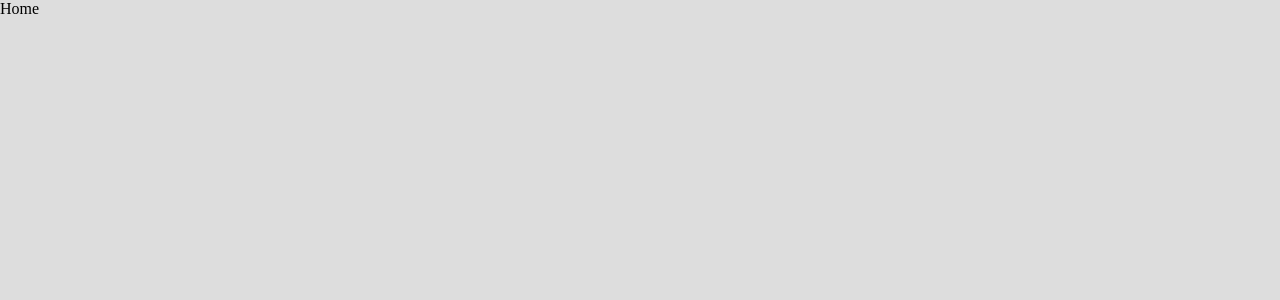
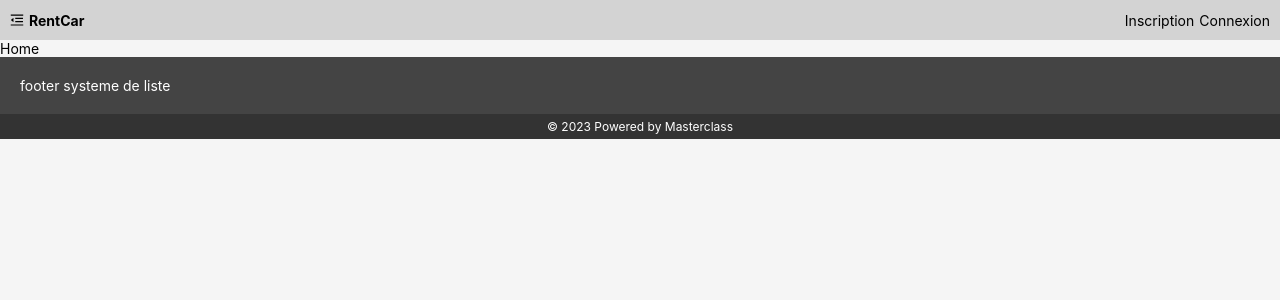
Before and after one commit to hechmi11/reactmasterclass, a React (Vite) app in the folder frontend/: page / in a window 1280 px wide. Shown: the top 300 px of the page. Built offline with nearby package versions, Linux system fonts and the light colour scheme.

Commit message:
navbar + footer

```diff
--- a/frontend/src/App.jsx
+++ b/frontend/src/App.jsx
@@ -23,7 +23,10 @@ function App() {
   return (
     <Router>
       <Routes>
-        <Route path="/" element={<Home />} />
+        <Route path="/" element={<HomeLayout />}>
+          <Route index element={<Home />} />
+        </Route>
+
         <Route path="/login-member" element={<LoginMember />} />
         <Route path="/login-admin" element={<LoginAdmin />} />
 
--- /dev/null
+++ b/frontend/src/components/Footer.jsx
@@ -0,0 +1,30 @@
+import React from "react";
+
+const footerStyle = {
+  backgroundColor: "#444",
+  color: "white",
+  padding: "20px",
+};
+
+const Footer = () => {
+  return (
+    <>
+      <div style={footerStyle}>footer systeme de liste</div>
+
+      <div
+        style={{
+          backgroundColor: "#333",
+          color: "white",
+          padding: "5px",
+          display: "flex",
+          justifyContent: "center",
+          fontSize: "12px",
+        }}
+      >
+        &copy; 2023 Powered by Masterclass
+      </div>
+    </>
+  );
+};
+
+export default Footer;
--- a/frontend/src/components/Navbar.jsx
+++ b/frontend/src/components/Navbar.jsx
@@ -1,18 +1,28 @@
 import React from "react";
 import { Link } from "react-router-dom";
-
+import { MenuFoldOutlined } from "@ant-design/icons";
+const navbarStyle = {
+  backgroundColor: "lightgray",
+  padding: "5px 10px",
+  height: "40px",
+  display: "flex",
+  justifyContent: "space-between",
+  alignItems: "center",
+};
 const Navbar = () => {
   return (
-    <div style={{ backgroundColor: "gray" }}>
-      <span>
-        <Link to="/">login</Link>
-      </span>
-      <span>
-        <Link to="/dashboard"> Products </Link>
-      </span>
-      <span>
-        <Link to="statistiques"> Statistiques </Link>
-      </span>
+    <div style={navbarStyle}>
+      <div style={{ display: "flex", gap: "5px" }}>
+        <span>
+          <MenuFoldOutlined />
+        </span>
+        <span style={{ fontWeight: "700" }}>RentCar</span>
+      </div>
+
+      <div style={{ display: "flex", gap: "5px" }}>
+        <span>Inscription</span>
+        <span>Connexion</span>
+      </div>
     </div>
   );
 };
--- a/frontend/src/layouts/HomeLayout.jsx
+++ b/frontend/src/layouts/HomeLayout.jsx
@@ -1,109 +1,20 @@
 import React, { useState } from "react";
-import {
-  MenuFoldOutlined,
-  MenuUnfoldOutlined,
-  UploadOutlined,
-  UserOutlined,
-  VideoCameraOutlined,
-  UserSwitchOutlined,
-  BarcodeOutlined,
-  BarChartOutlined,
-  SettingOutlined,
-} from "@ant-design/icons";
+import { MenuFoldOutlined } from "@ant-design/icons";
 
 import { Layout, Menu, Button, theme, Tooltip } from "antd";
 
 import { Link, Outlet } from "react-router-dom";
+import Navbar from "../components/Navbar";
+import Footer from "../components/Footer";
 
 const { Header, Sider, Content } = Layout;
 
 const HomeLayout = () => {
-  const [collapsed, setCollapsed] = useState(false);
-
-  const {
-    token: { colorBgContainer },
-  } = theme.useToken();
-
-  const items = [
-    {
-      key: "1",
-      icon: <BarcodeOutlined />,
-      label: <Link to="/dashboard"> Products </Link>,
-    },
-    {
-      key: "2",
-      icon: <BarChartOutlined />,
-      label: <Link to="statistiques"> Statistiques </Link>,
-    },
-    {
-      key: "3",
-      icon: <UserSwitchOutlined />,
-      label: "Manage users",
-    },
-  ];
-
   return (
     <Layout style={{ height: "100vh", padding: "0 0px" }}>
-      <Sider
-        style={{ backgroundColor: "white" }}
-        trigger={null}
-        collapsible
-        collapsed={collapsed}
-      >
-        <div
-          className="demo-logo-vertical"
-          style={{
-            background: "white",
-            padding: "19px",
-            display: "flex",
-            justifyContent: "center",
-            gap: "15px",
-          }}
-        >
-          <Tooltip placement="rightBottom" title={"Administration"}>
-            <SettingOutlined />
-          </Tooltip>
-          {collapsed ? "" : <span>Administration</span>}
-        </div>
-
-        <Menu
-          theme="light"
-          mode="inline"
-          defaultSelectedKeys={["1"]}
-          items={items}
-        />
-      </Sider>
-
-      <Layout>
-        <Header
-          style={{
-            padding: 0,
-            background: colorBgContainer,
-          }}
-        >
-          <Button
-            type="text"
-            icon={collapsed ? <MenuUnfoldOutlined /> : <MenuFoldOutlined />}
-            onClick={() => setCollapsed(!collapsed)}
-            style={{
-              fontSize: "16px",
-              width: 64,
-              height: 64,
-            }}
-          />
-        </Header>
-
-        <Content
-          style={{
-            margin: "24px 16px",
-            padding: 24,
-            minHeight: 280,
-            background: colorBgContainer,
-          }}
-        >
-          <Outlet />
-        </Content>
-      </Layout>
+      <Navbar />
+      <Outlet />
+      <Footer />
     </Layout>
   );
 };
--- a/frontend/src/pages/admin/auth/LoginAdmin.jsx
+++ b/frontend/src/pages/admin/auth/LoginAdmin.jsx
@@ -35,6 +35,12 @@ const LoginAdmin = () => (
       onFinishFailed={onFinishFailed}
       autoComplete="off"
     >
+      <div style={{ padding: "10px 0" }}>
+        <h3 style={{ color: "#E3114E", textAlign: "center" }}>
+          Connexion Admin
+        </h3>
+      </div>
+
       <Form.Item
         label="Email"
         name="email"
--- a/frontend/src/pages/member/auth/LoginMember.jsx
+++ b/frontend/src/pages/member/auth/LoginMember.jsx
@@ -35,6 +35,10 @@ const LoginMember = () => (
       onFinishFailed={onFinishFailed}
       autoComplete="off"
     >
+      <div style={{ padding: "10px 0" }}>
+        <h3 style={{ textAlign: "center" }}>Connexion Membre</h3>
+      </div>
+
       <Form.Item
         label="Email"
         name="email"
```
